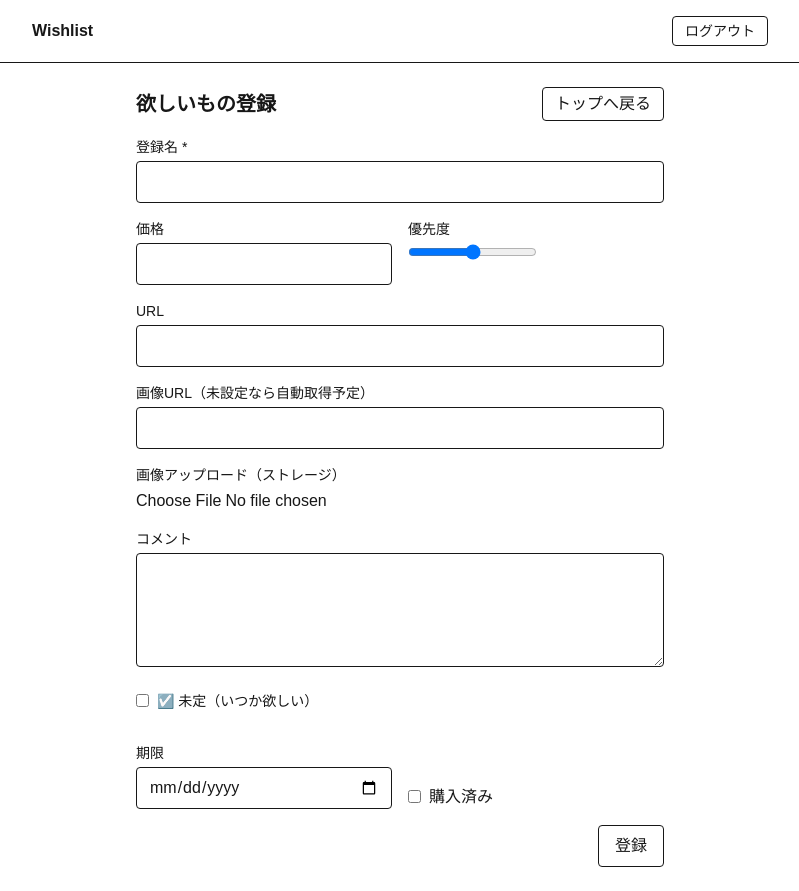
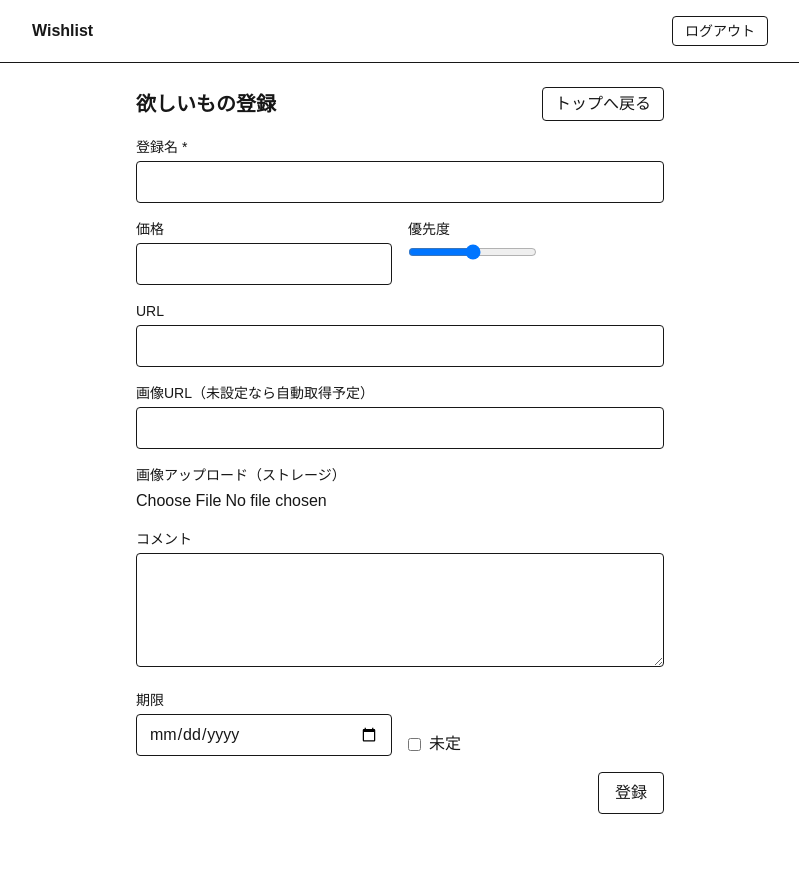
Before and after one commit to Hiromu-shink/wishlist-app, a Next.js app: page /new in a window 1280 px wide. Shown: the whole page, without its empty margins (240-1039 px from the left). After the commit the page ends 838 px from the top, so only its background shows below. Built offline with nearby package versions, Linux system fonts and the light colour scheme.

Commit message:
Update page.tsx

```diff
--- a/src/app/new/page.tsx
+++ b/src/app/new/page.tsx
@@ -122,12 +122,6 @@ export default function NewPage() {
           <label className="block text-sm mb-1">コメント</label>
           <textarea className="w-full border rounded px-3 py-2" rows={4} value={form.comment} onChange={(e) => setForm({ ...form, comment: e.target.value })} />
         </div>
-        <div>
-          <label className="inline-flex items-center gap-2 mb-4">
-            <input type="checkbox" checked={form.is_someday} onChange={(e) => setForm({ ...form, is_someday: e.target.checked, deadline: e.target.checked ? "" : form.deadline })} />
-            <span className="text-sm">☑️ 未定（いつか欲しい）</span>
-          </label>
-        </div>
         <div className="grid grid-cols-2 gap-4">
           <div>
             <label className={`block text-sm mb-1 ${form.is_someday ? "text-gray-400" : ""}`}>期限</label>
@@ -141,17 +135,11 @@ export default function NewPage() {
           </div>
           <div className="flex items-end gap-2">
             <label className="inline-flex items-center gap-2">
-              <input type="checkbox" checked={form.is_purchased} onChange={(e) => setForm({ ...form, is_purchased: e.target.checked })} />
-              購入済み
+              <input type="checkbox" checked={form.is_someday} onChange={(e) => setForm({ ...form, is_someday: e.target.checked, deadline: e.target.checked ? "" : form.deadline })} />
+              未定
             </label>
           </div>
         </div>
-        {form.is_purchased && (
-          <div>
-            <label className="block text-sm mb-1">購入日</label>
-            <input type="date" className="w-full border rounded px-3 py-2" value={form.purchased_date} onChange={(e) => setForm({ ...form, purchased_date: e.target.value })} />
-          </div>
-        )}
         {error && <p className="text-sm text-red-600">{error}</p>}
         <div className="flex justify-end">
           <button type="submit" disabled={pending} className="px-4 py-2 border rounded disabled:opacity-60">{pending ? "送信中..." : "登録"}</button>
```
